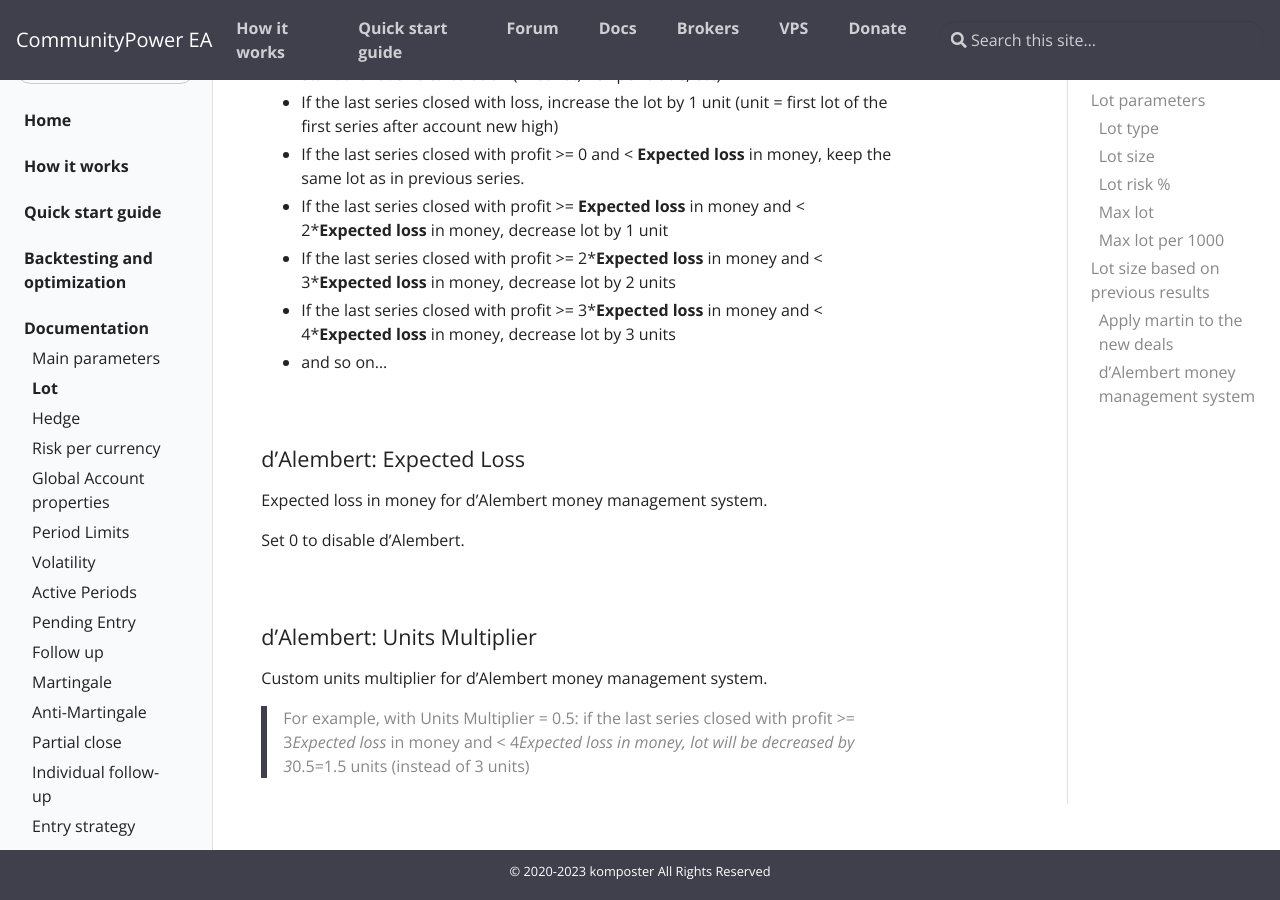
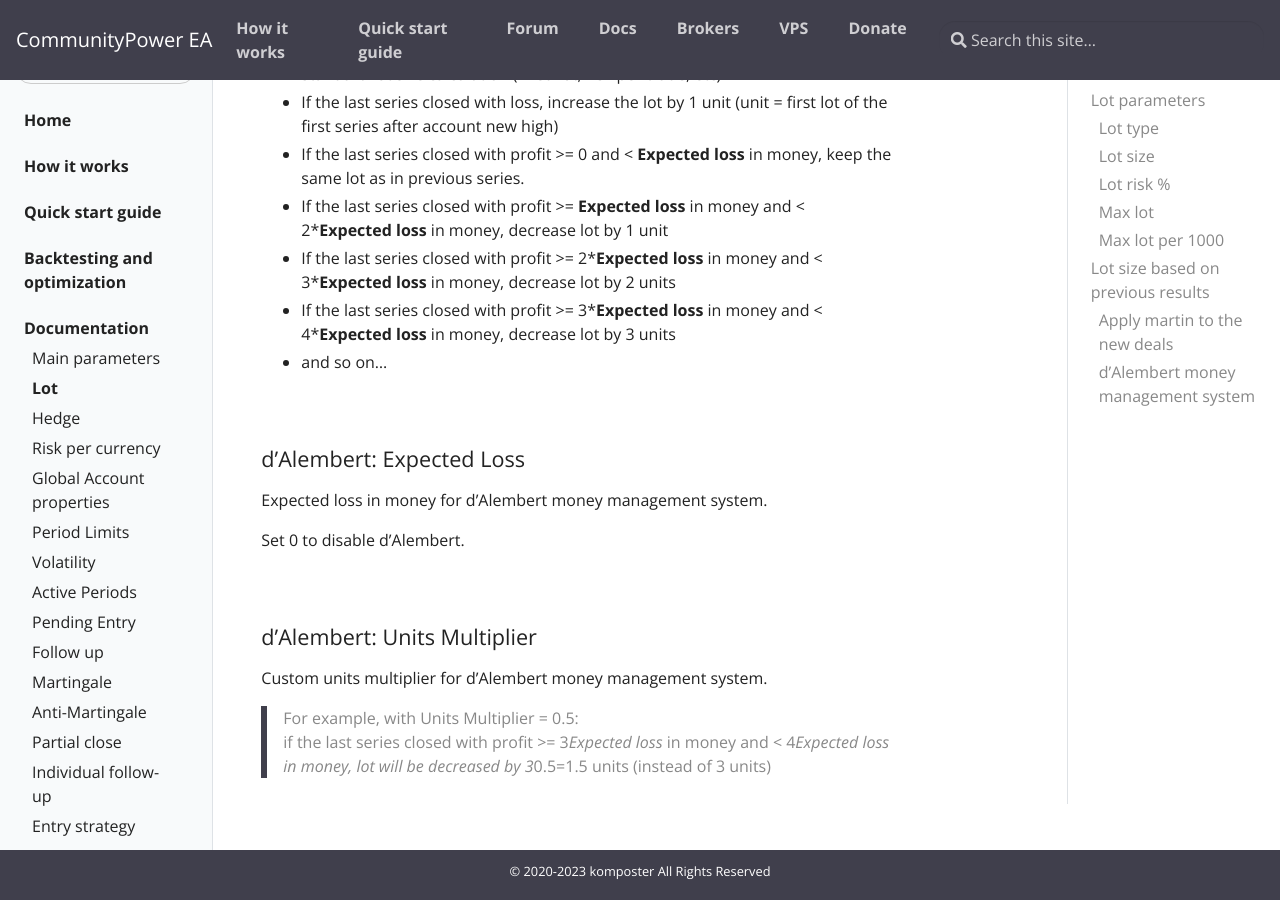
Before and after one commit to komposter/CommunityPowerEA.com, a Jekyll site: the page built from _docs/lot.md, in a window 1280 px wide and 900 px high, scrolled down 2643 px. Built offline with Jekyll 4.4.1, drawn with Linux system fonts in a browser that asks for light colours.

Commit message:
Content change

```diff
--- a/_docs/lot.md
+++ b/_docs/lot.md
@@ -106,5 +106,5 @@ Set 0 to disable d'Alembert.
 
 Custom units multiplier for d'Alembert money management system.
 
-> For example, with Units Multiplier = 0.5:
+> For example, with Units Multiplier = 0.5: <br/>
 > if the last series closed with profit >= 3*Expected loss* in money and < 4*Expected loss in money, lot will be decreased by 3*0.5=1.5 units (instead of 3 units)
```
